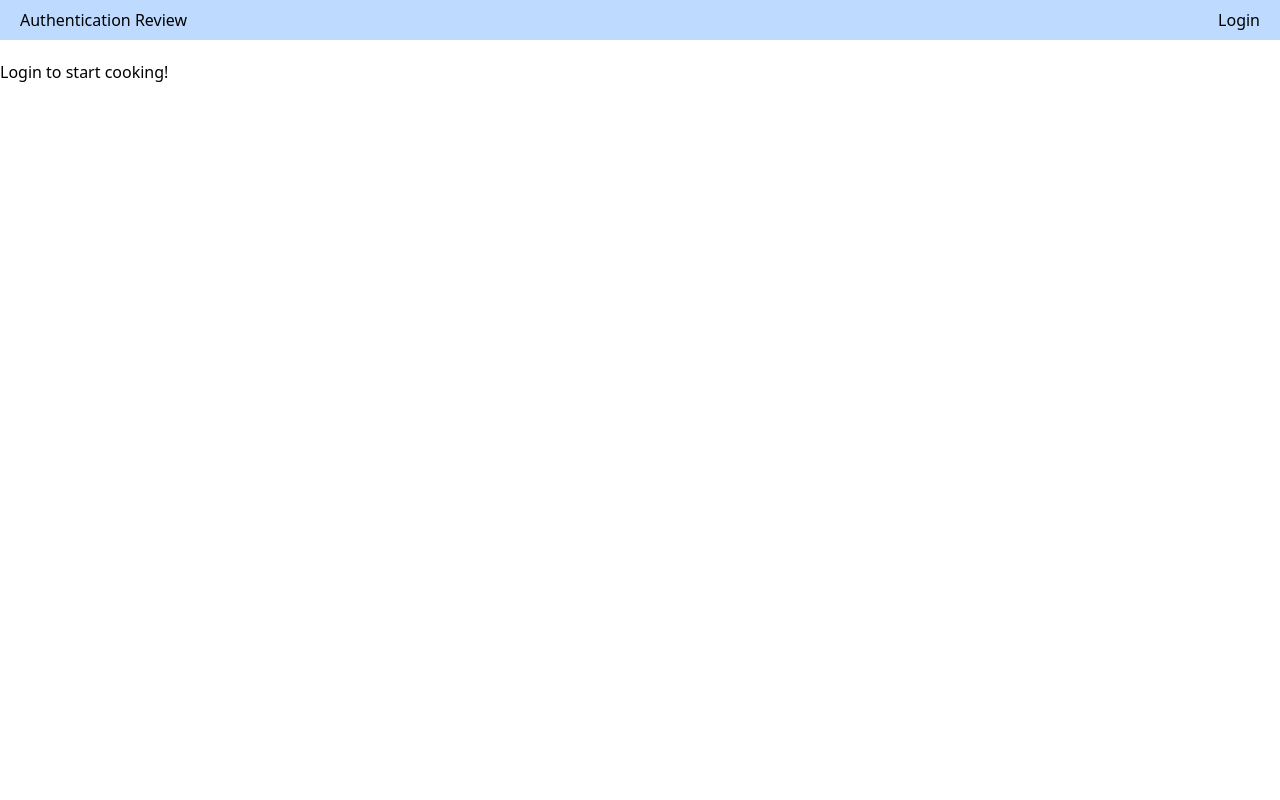
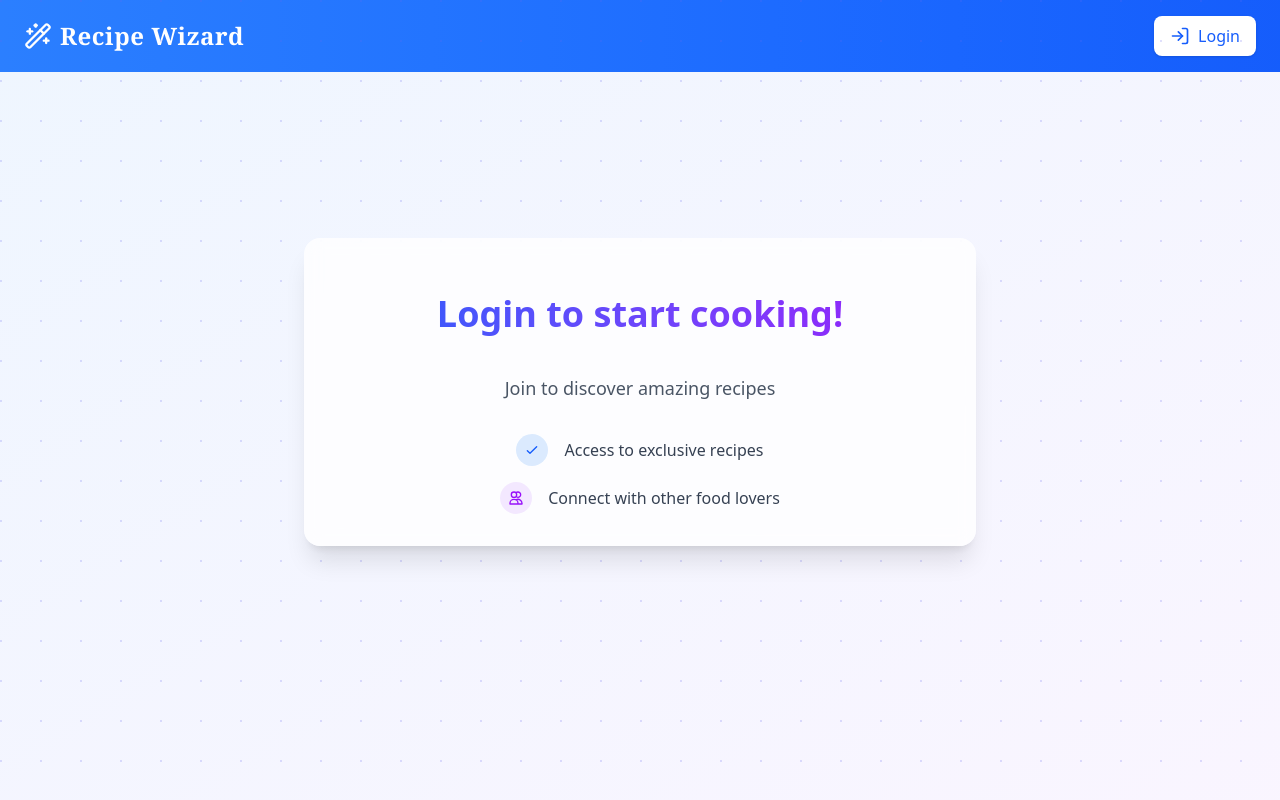
Before and after one commit to BodyKount/Recipe-Wizard, a React app in the folder client/: page / in a window 1280 px wide. Shown: the top 800 px of the page. Built offline with nearby package versions, Linux system fonts and the light colour scheme; the HTML template or start-up script is replaced by a standard one.

Commit message:
Cleaned up the landing page, gave styling and a nicer landing. Made a nicer UI.

```diff
--- a/client/package.json
+++ b/client/package.json
@@ -12,6 +12,7 @@
   "dependencies": {
     "@tailwindcss/vite": "^4.0.5",
     "jwt-decode": "^4.0.0",
+    "lucide-react": "^0.263.1",
     "react": "^18.2.0",
     "react-dom": "^18.2.0",
     "react-router-dom": "^6.23.1",
--- a/client/src/App.tsx
+++ b/client/src/App.tsx
@@ -9,7 +9,7 @@ function App() {
   return (
     <div className="w-full">
       <Navbar />
-      <main className="w-full min-h-screen pt-5">
+      <main className="w-full min-h-screen">
         <Outlet />
       </main>
     </div>
--- a/client/src/components/Navbar.tsx
+++ b/client/src/components/Navbar.tsx
@@ -1,6 +1,7 @@
 import { useState, useEffect } from 'react';
 import { Link } from 'react-router-dom';
 import auth from '../utils/auth';
+import { Wand2, LogIn, LogOut, BookOpen } from 'lucide-react';
 
 const Navbar = () => {
   const [loginCheck, setLoginCheck] = useState(false);
@@ -17,27 +18,39 @@ const Navbar = () => {
   }, [loginCheck]);
 
   return (
-    <div className='flex justify-between items-center py-2 px-5 bg-blue-200'>
-      <h1>Authentication Review</h1>
-      <div>
+    <div className="flex justify-between items-center py-4 px-6 bg-gradient-to-r from-blue-500 to-blue-600 shadow-lg">
+      <Link to="/" className="flex items-center space-x-2 hover:opacity-90 transition-opacity">
+        <Wand2 size={28} className="text-white" />
+        <h1 className="text-2xl font-bold text-white font-serif tracking-wide">
+          Recipe Wizard
+        </h1>
+      </Link>
+
+      <div className="flex items-center space-x-4">
         {!loginCheck ? (
-          <button className='btn' type='button'>
-            <Link to='/login'>Login</Link>
-          </button>
+          <Link
+            to="/login"
+            className="flex items-center space-x-2 px-4 py-2 bg-white text-blue-600 rounded-lg hover:bg-blue-50 transition-colors duration-200 font-medium shadow-sm"
+          >
+            <LogIn size={20} />
+            <span>Login</span>
+          </Link>
         ) : (
           <>
-            <button className='btn' type='button'>
-              <Link to='/Users'>Recipe Book</Link>
-            </button>
+            <Link
+              to="/Users"
+              className="flex items-center space-x-2 px-4 py-2 bg-white text-blue-600 rounded-lg hover:bg-blue-50 transition-colors duration-200 font-medium shadow-sm"
+            >
+              <BookOpen size={20} />
+              <span>Recipe Book</span>
+            </Link>
+
             <button
-              className='btn'
-              type='button'
-              style={{ marginLeft: '100px' }}
-              onClick={() => {
-                auth.logout();
-              }}
+              onClick={() => auth.logout()}
+              className="flex items-center space-x-2 px-4 py-2 bg-blue-700 text-white rounded-lg hover:bg-blue-800 transition-colors duration-200 font-medium shadow-sm"
             >
-              Logout
+              <LogOut size={20} />
+              <span>Logout</span>
             </button>
           </>
         )}
--- a/client/src/pages/Home.tsx
+++ b/client/src/pages/Home.tsx
@@ -42,19 +42,37 @@ const Home = () => {
     }
 
     return (
-        <>
-            {
-                !loginCheck ? (
-                    <div className='login-notice'>
-                        <h1>
-                            Login to start cooking!
-
-                        </h1>
-                    </div>
-                ) : (
-                    <UserList users={users} />
-                )}
-        </>
+        <div className="min-h-screen bg-gradient-to-br from-blue-50 to-purple-50">
+        <div className="absolute inset-0 opacity-20 bg-[radial-gradient(circle_at_1px_1px,#6366f1_1px,transparent_0)] bg-[length:40px_40px]" />
+        <div className="relative flex flex-col items-center justify-center min-h-[80vh] px-4">
+          <div className="p-8 bg-white/80 backdrop-blur-sm rounded-2xl shadow-xl max-w-2xl w-full text-center">
+            <h1 className="text-4xl font-bold text-gray-800 py-6 mb-4 bg-gradient-to-r from-blue-600 to-purple-600 bg-clip-text text-transparent">
+              Login to start cooking!
+            </h1>
+            <p className="text-lg text-gray-600 mt-4">
+              Join to discover amazing recipes
+            </p>
+            <div className="mt-8 space-y-4">
+              <div className="flex items-center justify-center space-x-4">
+                <span className="w-8 h-8 rounded-full bg-blue-100 flex items-center justify-center">
+                  <svg className="w-4 h-4 text-blue-600" fill="none" stroke="currentColor" viewBox="0 0 24 24">
+                    <path strokeLinecap="round" strokeLinejoin="round" strokeWidth="2" d="M5 13l4 4L19 7" />
+                  </svg>
+                </span>
+                <span className="text-gray-700">Access to exclusive recipes</span>
+              </div>
+              <div className="flex items-center justify-center space-x-4">
+                <span className="w-8 h-8 rounded-full bg-purple-100 flex items-center justify-center">
+                  <svg className="w-4 h-4 text-purple-600" fill="none" stroke="currentColor" viewBox="0 0 24 24">
+                    <path strokeLinecap="round" strokeLinejoin="round" strokeWidth="2" d="M12 4.354a4 4 0 110 5.292M15 21H3v-1a6 6 0 0112 0v1zm0 0h6v-1a6 6 0 00-9-5.197M13 7a4 4 0 11-8 0 4 4 0 018 0z" />
+                  </svg>
+                </span>
+                <span className="text-gray-700">Connect with other food lovers</span>
+              </div>
+            </div>
+          </div>
+        </div>
+      </div>
     );
 };
 
```
Also changed, not shown: 2 other files (tests, documents, lock files or other folders).
